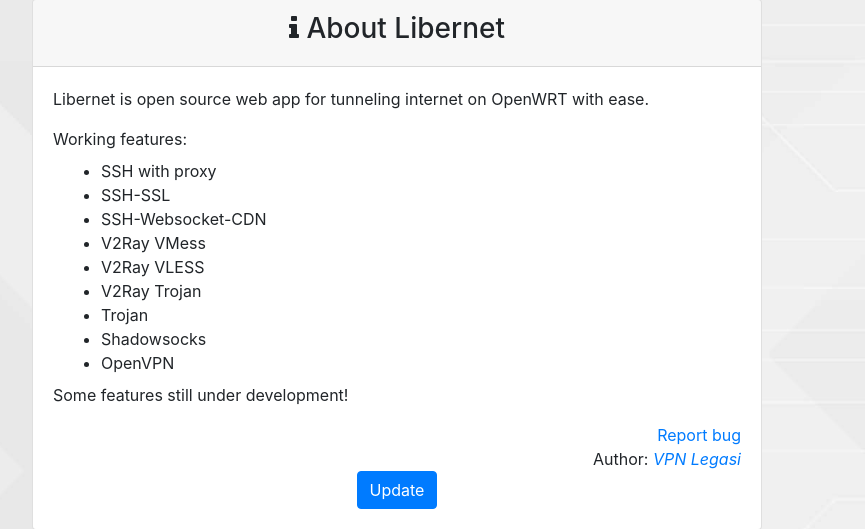
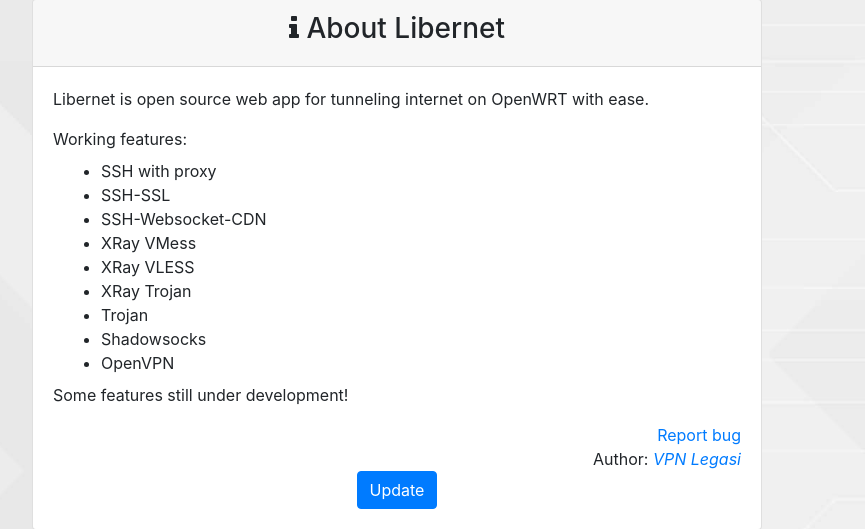
Before and after one commit to vpnlegasi/libernet-xray, a PHP site: page /about.php in a window 1280 px wide. Shown: the part 81-610 px from the top of the page, without its empty margins (243-1108 px from the left). Run offline with PHP 8.4, Linux system fonts and the light colour scheme; the visitor is signed in with stand-in values (Sample User, id 1).

Commit message:
Add files via upload

```diff
--- a/system/config.json
+++ b/system/config.json
@@ -6,7 +6,7 @@
         "mode": 0,
         "profile": {
             "ssh": "",
-            "v2ray": "",
+            "xray": "",
             "ssh_ssl": "",
             "trojan": "",
             "shadowsocks": "",
--- a/web/about.php
+++ b/web/about.php
@@ -32,9 +32,9 @@
                                 <li>SSH with proxy</li>
                                 <li>SSH-SSL</li>
                                 <li>SSH-Websocket-CDN</li>
-                                <li>V2Ray VMess</li>
-                                <li>V2Ray VLESS</li>
-                                <li>V2Ray Trojan</li>
+                                <li>XRay VMess</li>
+                                <li>XRay VLESS</li>
+                                <li>XRay Trojan</li>
                                 <li>Trojan</li>
                                 <li>Shadowsocks</li>
                                 <li>OpenVPN</li>
--- a/web/api.php
+++ b/web/api.php
@@ -42,7 +42,7 @@
         json_response($data);
     }
 
-    function set_v2ray_config($config, $protocol, $network, $security, $sni, $path, $ip, $udpgw_ip, $udpgw_port) {
+    function set_xray_config($config, $protocol, $network, $security, $sni, $path, $ip, $udpgw_ip, $udpgw_port) {
         $config->outbounds[0]->protocol = $protocol;
         $config->outbounds[0]->streamSettings->network = $network;
         $config->outbounds[0]->streamSettings->security = $security;
@@ -97,9 +97,9 @@
                 $profile = $json['profile'];
                 get_config('ssh_ssl', $profile);
                 break;
-            case 'get_v2ray_config':
+            case 'get_xray_config':
                 $profile = $json['profile'];
-                get_config('v2ray', $profile);
+                get_config('xray', $profile);
                 break;
             case 'get_trojan_config':
                 $profile = $json['profile'];
@@ -117,8 +117,8 @@
                 $profile = $json['profile'];
                 get_config('ssh_ws_cdn', $profile);
                 break;
-            case 'get_v2ray_configs':
-                get_profiles('v2ray');
+            case 'get_xray_configs':
+                get_profiles('xray');
                 break;
             case 'get_ssh_configs':
                 get_profiles('ssh');
@@ -183,7 +183,7 @@
                             file_put_contents($libernet_dir.'/bin/config/ssh/'.$profile.'.json', json_encode($config, JSON_PRETTY_PRINT | JSON_UNESCAPED_SLASHES));
                             json_response('SSH config saved');
                             break;
-                        // v2ray
+                        // xray
                         case 1:
                             $protocol = $config['protocol'];
                             $network = $config['network'];
@@ -207,7 +207,7 @@
                             switch ($protocol) {
                                 // vmess
                                 case "vmess":
-                                    $vmess_config = file_get_contents($libernet_dir.'/bin/config/v2ray/templates/vmess.json');
+                                    $vmess_config = file_get_contents($libernet_dir.'/bin/config/xray/templates/vmess.json');
                                     $vmess_config = json_decode($vmess_config);
                                     $vmess_config->outbounds[0]->settings->vnext[0]->address = $host;
                                     $vmess_config->outbounds[0]->settings->vnext[0]->port = $port;
@@ -215,33 +215,33 @@
                                     $vmess_config->outbounds[0]->settings->vnext[0]->users[0]->alterId = $user_level;
                                     $vmess_config->outbounds[0]->settings->vnext[0]->users[0]->id = $vmess_id;
                                     $vmess_config->outbounds[0]->settings->vnext[0]->users[0]->security = $vmess_security;
-                                    set_v2ray_config($vmess_config, $protocol, $network, $security, $sni, $path, $ip, $udpgw_ip, $udpgw_port);
-                                    file_put_contents($libernet_dir.'/bin/config/v2ray/'.$profile.'.json', json_encode($vmess_config, JSON_PRETTY_PRINT | JSON_UNESCAPED_SLASHES));
-                                    json_response('V2Ray vmess config saved');
+                                    set_xray_config($vmess_config, $protocol, $network, $security, $sni, $path, $ip, $udpgw_ip, $udpgw_port);
+                                    file_put_contents($libernet_dir.'/bin/config/xray/'.$profile.'.json', json_encode($vmess_config, JSON_PRETTY_PRINT | JSON_UNESCAPED_SLASHES));
+                                    json_response('xray vmess config saved');
                                     break;
                                 // vless
                                 case "vless":
-                                    $vless_config = file_get_contents($libernet_dir.'/bin/config/v2ray/templates/vless.json');
+                                    $vless_config = file_get_contents($libernet_dir.'/bin/config/xray/templates/vless.json');
                                     $vless_config = json_decode($vless_config);
                                     $vless_config->outbounds[0]->settings->vnext[0]->address = $host;
                                     $vless_config->outbounds[0]->settings->vnext[0]->port = $port;
                                     $vless_config->outbounds[0]->settings->vnext[0]->users[0]->level = $user_level;
                                     $vless_config->outbounds[0]->settings->vnext[0]->users[0]->id = $vless_id;
-                                    set_v2ray_config($vless_config, $protocol, $network, $security, $sni, $path, $ip, $udpgw_ip, $udpgw_port);
-                                    file_put_contents($libernet_dir.'/bin/config/v2ray/'.$profile.'.json', json_encode($vless_config, JSON_PRETTY_PRINT | JSON_UNESCAPED_SLASHES));
-                                    json_response('V2Ray vless config saved');
+                                    set_xray_config($vless_config, $protocol, $network, $security, $sni, $path, $ip, $udpgw_ip, $udpgw_port);
+                                    file_put_contents($libernet_dir.'/bin/config/xray/'.$profile.'.json', json_encode($vless_config, JSON_PRETTY_PRINT | JSON_UNESCAPED_SLASHES));
+                                    json_response('xray vless config saved');
                                     break;
                                 // trojan
                                 case "trojan":
-                                    $trojan_config = file_get_contents($libernet_dir.'/bin/config/v2ray/templates/trojan.json');
+                                    $trojan_config = file_get_contents($libernet_dir.'/bin/config/xray/templates/trojan.json');
                                     $trojan_config = json_decode($trojan_config);
                                     $trojan_config->outbounds[0]->settings->servers[0]->address = $host;
                                     $trojan_config->outbounds[0]->settings->servers[0]->port = $port;
                                     $trojan_config->outbounds[0]->settings->servers[0]->level = $user_level;
                                     $trojan_config->outbounds[0]->settings->servers[0]->password = $trojan_password;
-                                    set_v2ray_config($trojan_config, $protocol, $network, $security, $sni, $path, $ip, $udpgw_ip, $udpgw_port);
-                                    file_put_contents($libernet_dir.'/bin/config/v2ray/'.$profile.'.json', json_encode($trojan_config, JSON_PRETTY_PRINT | JSON_UNESCAPED_SLASHES));
-                                    json_response('V2Ray trojan config saved');
+                                    set_xray_config($trojan_config, $protocol, $network, $security, $sni, $path, $ip, $udpgw_ip, $udpgw_port);
+                                    file_put_contents($libernet_dir.'/bin/config/xray/'.$profile.'.json', json_encode($trojan_config, JSON_PRETTY_PRINT | JSON_UNESCAPED_SLASHES));
+                                    json_response('xray trojan config saved');
                                     break;
                             }
                             break;
@@ -336,14 +336,14 @@
                             $system_config->tun2socks->udpgw->ip = $ssh_config->udpgw->ip;
                             $system_config->tun2socks->udpgw->port = $ssh_config->udpgw->port;
                             break;
-                        // v2ray
+                        // xray
                         case 1:
-                            $v2ray_config = file_get_contents($libernet_dir.'/bin/config/v2ray/'.$profile.'.json');
-                            $v2ray_config = json_decode($v2ray_config);
-                            $system_config->tunnel->profile->v2ray = $profile;
-                            $system_config->server = $v2ray_config->etc->ip;
-                            $system_config->tun2socks->udpgw->ip = $v2ray_config->etc->udpgw->ip;
-                            $system_config->tun2socks->udpgw->port = $v2ray_config->etc->udpgw->port;
+                            $xray_config = file_get_contents($libernet_dir.'/bin/config/xray/'.$profile.'.json');
+                            $xray_config = json_decode($xray_config);
+                            $system_config->tunnel->profile->xray = $profile;
+                            $system_config->server = $xray_config->etc->ip;
+                            $system_config->tun2socks->udpgw->ip = $xray_config->etc->udpgw->ip;
+                            $system_config->tun2socks->udpgw->port = $xray_config->etc->udpgw->port;
                             break;
                         // ssh-ssl
                         case 2:
@@ -412,8 +412,8 @@
                             json_response('SSH config removed');
                             break;
                         case 1:
-                            unlink($libernet_dir.'/bin/config/v2ray/'.$profile.'.json');
-                            json_response('V2Ray config removed');
+                            unlink($libernet_dir.'/bin/config/xray/'.$profile.'.json');
+                            json_response('XRay config removed');
                             break;
                         case 2:
                             unlink($libernet_dir.'/bin/config/ssh_ssl/'.$profile.'.json');
--- a/web/js/index.js
+++ b/web/js/index.js
@@ -33,7 +33,7 @@
                         },
                         {
                             value: 1,
-                            name: "V2Ray"
+                            name: "XRay"
                         },
                         {
                             value: 2,
@@ -143,7 +143,7 @@
                     action = "get_ssh_configs"
                     break
                 case 1:
-                    action = "get_v2ray_configs"
+                    action = "get_xray_configs"
                     break
                 case 2:
                     action = "get_sshl_configs"
@@ -269,7 +269,7 @@
                     this.config.profile = res.tunnel.profile.ssh
                     break
                 case 1:
-                    this.config.profile = res.tunnel.profile.v2ray
+                    this.config.profile = res.tunnel.profile.xray
                     break
                 case 2:
                     this.config.profile = res.tunnel.profile.ssh_ssl
```
Also changed, not shown: web/config.php (+6 -6 lines), web/js/config.js (+42 -8 lines), README.md, 6 other files.
